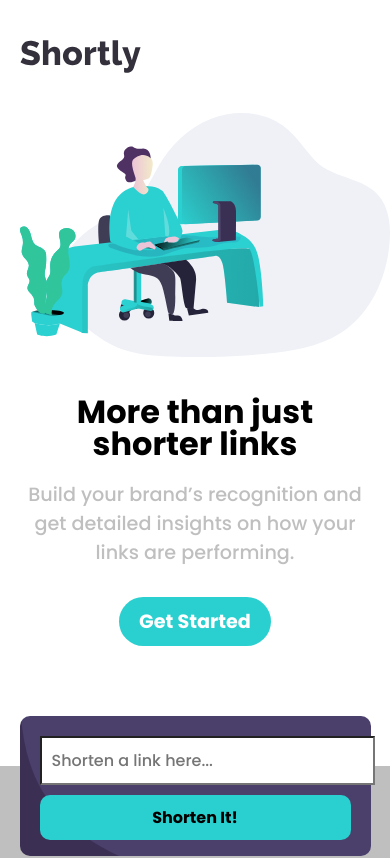
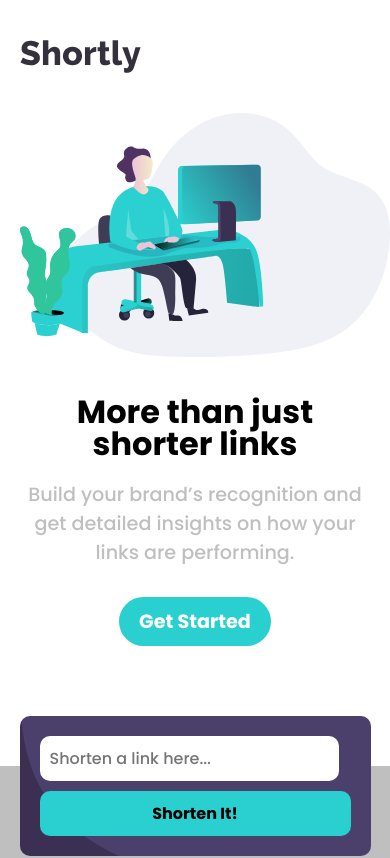
Before and after one commit to PapaBob31/url-shortener-robex, an Angular app: page / in a window 390 px wide. Shown: the top 858 px of the page. Built offline with nearby package versions, Linux system fonts and the light colour scheme.

Commit message:
Update shortening-form.component.scss

```diff
--- a/src/app/shortening-form/shortening-form.component.scss
+++ b/src/app/shortening-form/shortening-form.component.scss
@@ -25,6 +25,8 @@
 	margin-right: 10px;
 	padding: 10px;
   background-color: white;
+  border-width: 0;
+  border-radius: 10px;
 }
 
 button {
@@ -33,6 +35,10 @@
   background-color: styles.$cyan;
   border-width: 0;
   border-radius: 10px;
+}
+
+button:hover {
+  background-color: styles.$lightCyan;
 }
 
 input.error {
@@ -53,7 +59,7 @@
 
 	input {
 		display: block;
-    width: 100%;
+    width: 90%;
     margin-right: 0;
     margin-bottom: 10px;
     flex-grow:0;
```
